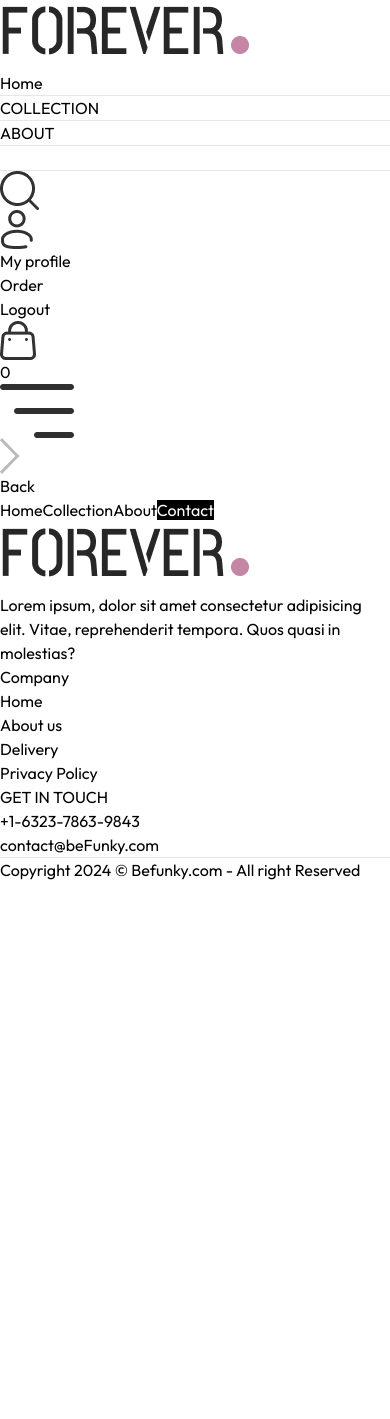
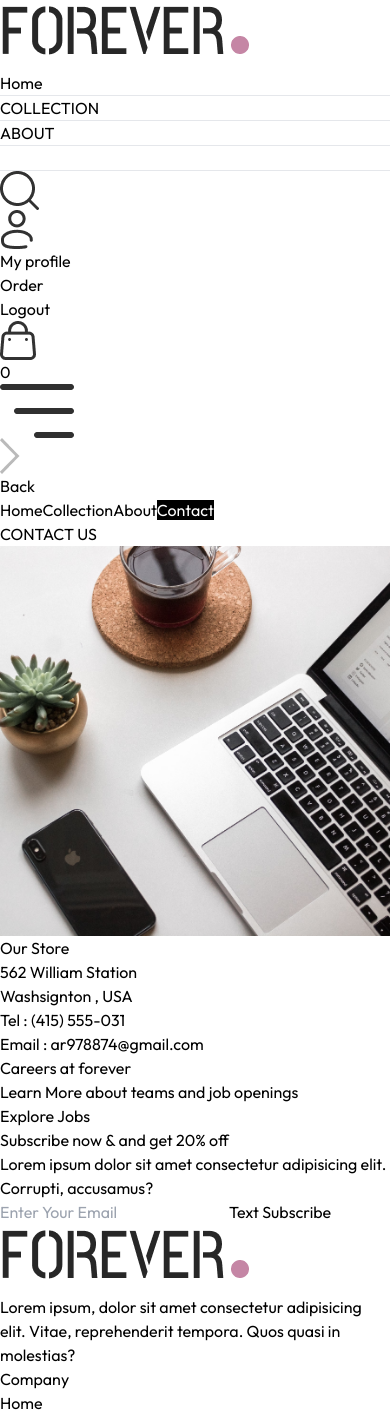
Before and after one commit to AbdurRahman2004/Befunky, a React (Vite) app: page /contact in a window 390 px wide. Shown: the top 1419 px of the page. Before the commit the page ends 882 px from the top, so only its background shows below. Built offline with nearby package versions, Linux system fonts and the light colour scheme.

Commit message:
FrontEnd added

```diff
--- a/src/App.jsx
+++ b/src/App.jsx
@@ -13,6 +13,7 @@
 import SearchBar from './components/SearchBar'
 import { ToastContainer, toast } from 'react-toastify';
 import 'react-toastify/dist/ReactToastify.css';
+import Contact from './pages/Contact'
 
 const App = () => {
   return (
@@ -29,6 +30,8 @@
         <Route path='/cart' element={<Cart />} />
         <Route path='/orders' element={<Orders />} />
         <Route path='/place-order' element={<PlaceOrder />} />
+        <Route path='/contact' element={<Contact />} />
+
 
       </Routes>
 
--- a/src/pages/About.jsx
+++ b/src/pages/About.jsx
@@ -1,6 +1,7 @@
 import React from 'react'
 import Title from '../components/Title'
 import { assets } from '../assets/assets'
+import NewsLetterBox from '../components/NewsLetterBox'
 
 const About = () => {
   return (
@@ -24,21 +25,22 @@
         <div className='flex flex-col md:flex-row text-sm mb-20'>
           <div className='border px-10 md:px=16 py-8 sm:py-20 flex flex-col gap-5 '>
               <b>Quality Assurance :</b>
-              <p>Lorem ipsum dolor sit amet consectetur adipisicing elit. Perferendis et, nisi non numquam deserunt suscipit. Eum voluptas adipisci eveniet molestias est voluptatum recusandae deserunt soluta?</p>
+              <p className='text-gray-600'>Lorem ipsum dolor sit amet consectetur adipisicing elit. Perferendis et, nisi non numquam deserunt suscipit. Eum voluptas adipisci eveniet molestias est voluptatum recusandae deserunt soluta?</p>
 
           </div>
           <div className='border px-10 md:px=16 py-8 sm:py-20 flex flex-col gap-5 '>
               <b>Convenience :</b>
-              <p>Lorem ipsum dolor sit amet consectetur adipisicing elit. Perferendis et, nisi non numquam deserunt suscipit. Eum voluptas adipisci eveniet molestias est voluptatum recusandae deserunt soluta?</p>
+              <p className='text-gray-600'>Lorem ipsum dolor sit amet consectetur adipisicing elit. Perferendis et, nisi non numquam deserunt suscipit. Eum voluptas adipisci eveniet molestias est voluptatum recusandae deserunt soluta?</p>
 
           </div>
           <div className='border px-10 md:px=16 py-8 sm:py-20 flex flex-col gap-5 '>
               <b>Exceptional Customer Service :</b>
-              <p>Lorem ipsum dolor sit amet consectetur adipisicing elit. Perferendis et, nisi non numquam deserunt suscipit. Eum voluptas adipisci eveniet molestias est voluptatum recusandae deserunt soluta?</p>
+              <p className='text-gray-600'>Lorem ipsum dolor sit amet consectetur adipisicing elit. Perferendis et, nisi non numquam deserunt suscipit. Eum voluptas adipisci eveniet molestias est voluptatum recusandae deserunt soluta?</p>
 
           </div>
 
         </div>
+        <NewsLetterBox />
     </div>
   )
 }
--- /dev/null
+++ b/src/pages/Contact.jsx
@@ -0,0 +1,29 @@
+import React from 'react'
+import Title from '../components/Title'
+import { assets } from '../assets/assets'
+import NewsLetterBox from '../components/NewsLetterBox'
+
+const Contact = () => {
+  return (
+    <div>
+    <div className='text-center text-2xl pt-10 border-t'>
+      <Title text1={' CONTACT'} text2={'US'} />
+      <div className='my-10 flex flex-col justify-center md:flex-row gap-10 mb-28'>
+       <img className='w-full md:max-w-[480px]' src={assets.contact_img} alt=""  />
+       <div className='flex flex-col justify-center items-start gap-6'>
+        <p className='font-semibold text-xl text-gray-600'>Our Store</p>
+        <p className='text-gray-500'>562 William Station <br /> Washsignton , USA</p>
+        <p className='text-gray-500'> Tel : (415) 555-031<br /> Email : ar978874@gmail.com</p>
+        <p className='font-semibold text-xl text-gray-600'>Careers at forever</p>
+        <p className='text-gray-500'>Learn More about teams and job openings</p>
+        <button className='border border-black px-8 py-4 text-sm hover:bg-black hover:text-white transition-all duration-500'>Explore Jobs</button>
+
+       </div>
+      </div>
+      <NewsLetterBox />
+    </div>
+    </div>
+  )
+}
+
+export default Contact
```
Also changed, not shown: src/pages/Content.jsx (deleted, +0 -11 lines).
